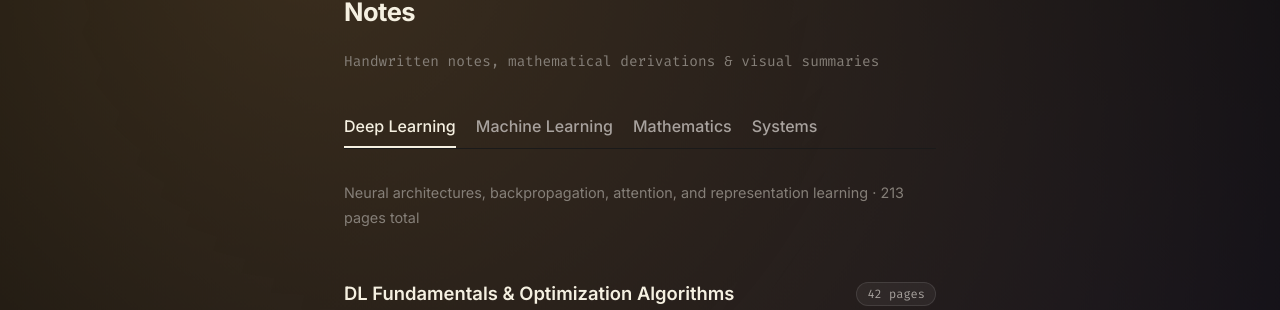
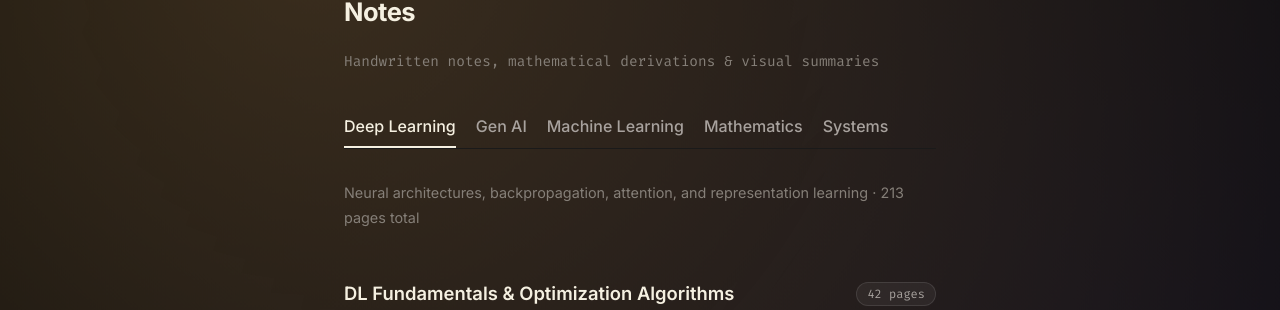
Before and after one commit to SWARITSHUKLA/SWARITSHUKLA.github.io, a Jekyll site: the page built from notes.html, in a window 1280 px wide and 900 px high. Shown: the part 159-469 px from the top of the window. Built offline with Jekyll 4.4.1, drawn with Linux system fonts in a browser that asks for light colours.

Commit message:
Uploaded notes for LLM pre-training and scaling laws

```diff
--- a/notes.html
+++ b/notes.html
@@ -9,6 +9,7 @@ title: Notes
 
     <div class="blog-tabs notes-tabs" role="tablist" aria-label="Note categories">
         <button type="button" class="tab-btn active" role="tab" aria-selected="true" aria-controls="cat-dl" onclick="showCategory('cat-dl', this)">Deep Learning</button>
+        <button type="button" class="tab-btn" role="tab" aria-selected="false" aria-controls="cat-genai" onclick="showCategory('cat-genai', this)">Gen AI</button>
         <button type="button" class="tab-btn" role="tab" aria-selected="false" aria-controls="cat-ml" onclick="showCategory('cat-ml', this)">Machine Learning</button>
         <button type="button" class="tab-btn" role="tab" aria-selected="false" aria-controls="cat-math" onclick="showCategory('cat-math', this)">Mathematics</button>
         <button type="button" class="tab-btn" role="tab" aria-selected="false" aria-controls="cat-systems" onclick="showCategory('cat-systems', this)">Systems</button>
@@ -45,6 +46,40 @@ title: Notes
         </ul>
         {% else %}
         <p class="empty-category-msg">No deep learning notes uploaded yet.</p>
+        {% endif %}
+    </div>
+
+    <!-- Gen AI -->
+    <div id="cat-genai" class="category-block" style="display: none;">
+        {% assign genai_notes = site.notes | where: "category", "gen-ai" | sort: 'date' | reverse %}
+        {% assign genai_pages = 0 %}
+        {% for n in genai_notes %}
+          {% if n.pages %}
+            {% assign genai_pages = genai_pages | plus: n.pages %}
+          {% endif %}
+        {% endfor %}
+        <p class="category-desc">Pre-training, scaling laws, architectures, fine-tuning, and alignment{% if genai_pages > 0 %} · {{ genai_pages }} pages total{% endif %}</p>
+        {% if genai_notes.size > 0 %}
+        <ul class="item-list">
+            {% for note in genai_notes %}
+            <li>
+                <div class="note-header-row">
+                    <a href="{{ note.url | relative_url }}" class="item-title">{{ note.title }}</a>
+                    {% if note.pages %}
+                    <span class="note-page-pill">{{ note.pages }} pages</span>
+                    {% endif %}
+                </div>
+                <p class="post-date-inline">{{ note.date | date: "%B %-d, %Y" }}</p>
+                {% if note.description %}
+                <p>{{ note.description }}</p>
+                {% elsif note.excerpt %}
+                <p>{{ note.excerpt | strip_html | truncatewords: 22 }}</p>
+                {% endif %}
+            </li>
+            {% endfor %}
+        </ul>
+        {% else %}
+        <p class="empty-category-msg">No Gen AI notes uploaded yet.</p>
         {% endif %}
     </div>
 
```
Also changed, not shown: _notes/2026-10-27-LLM-pre-training-and-scaling-laws.md (added, +17 -0 lines), 1 other file.
